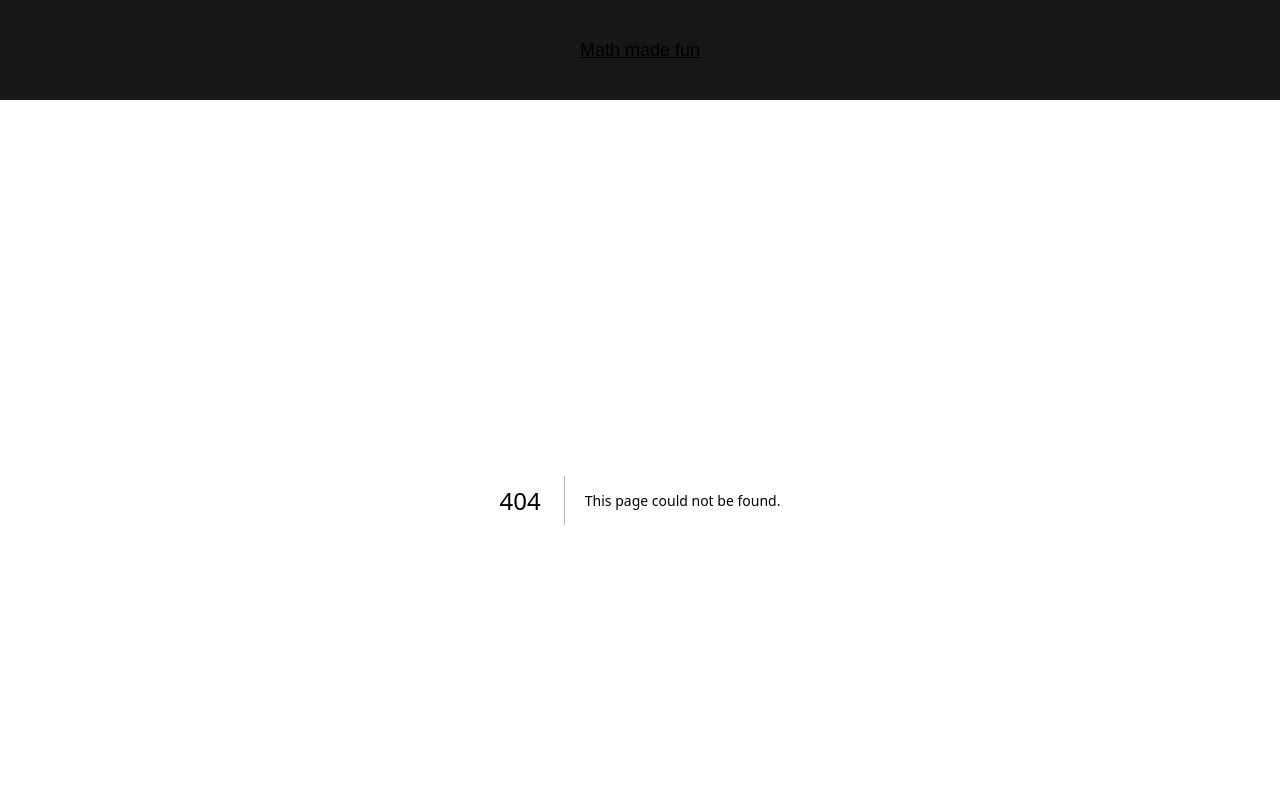
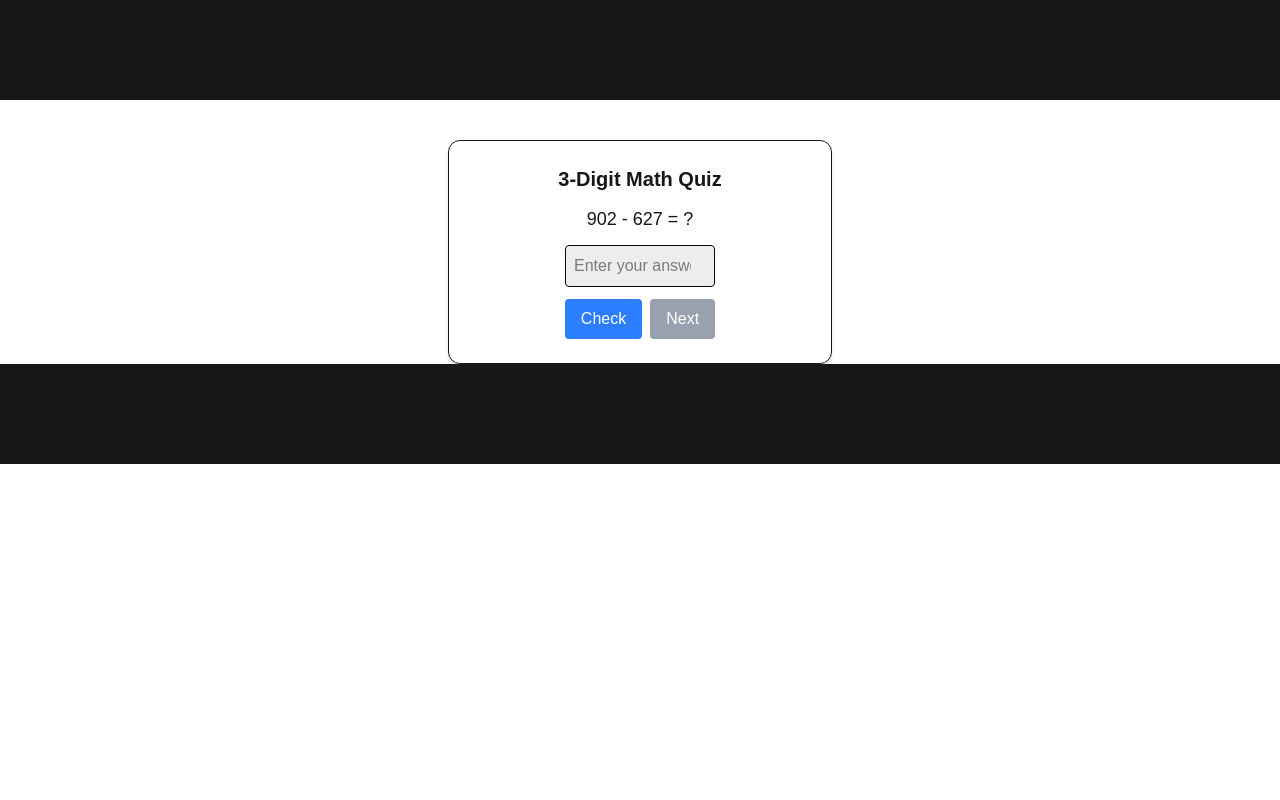
Before and after one commit to RisingSatalite/math-made-fun, a Next.js app: page /resources/basic-addition-subtraction in a window 1280 px wide. Before the commit this address had no page. Shown: the top 800 px of the page. Built offline with nearby package versions, Linux system fonts and the light colour scheme.

Commit message:
basic addition and subtraction

```diff
--- /dev/null
+++ b/src/app/resources/basic-addition-subtraction/page.js
@@ -0,0 +1,63 @@
+"use client";
+import React, { useState } from "react";
+
+const MathQuiz = () => {
+  const [num1, setNum1] = useState(Math.floor(100 + Math.random() * 900));
+  const [num2, setNum2] = useState(Math.floor(100 + Math.random() * 900));
+  const [operator, setOperator] = useState(
+    Math.random() > 0.5 ? "+" : "-"
+  );
+  const [answer, setAnswer] = useState("");
+  const [feedback, setFeedback] = useState("");
+
+  const correctAnswer = operator === "+" ? num1 + num2 : num1 - num2;
+
+  const checkAnswer = () => {
+    if (parseInt(answer) === correctAnswer) {
+      setFeedback("✅ Correct!");
+    } else {
+      setFeedback(`❌ Incorrect. The answer is ${correctAnswer}.`);
+    }
+  };
+
+  const nextQuestion = () => {
+    setNum1(Math.floor(0 + Math.random() * 900));
+    setNum2(Math.floor(0 + Math.random() * 900));
+    setOperator(Math.random() > 0.5 ? "+" : "-");
+    setAnswer("");
+    setFeedback("");
+  };
+
+  return (
+    <div className="flex flex-col items-center gap-3 p-6 border rounded-xl shadow-md max-w-sm mx-auto mt-10">
+      <h2 className="text-xl font-bold">3-Digit Math Quiz</h2>
+      <p className="text-lg">
+        {num1} {operator} {num2} = ?
+      </p>
+      <input
+        type="number"
+        value={answer}
+        onChange={(e) => setAnswer(e.target.value)}
+        placeholder="Enter your answer"
+        className="border rounded p-2 w-40 text-center"
+      />
+      <div className="flex gap-2">
+        <button
+          onClick={checkAnswer}
+          className="bg-blue-500 text-white px-4 py-2 rounded hover:bg-blue-600"
+        >
+          Check
+        </button>
+        <button
+          onClick={nextQuestion}
+          className="bg-gray-400 text-white px-4 py-2 rounded hover:bg-gray-500"
+        >
+          Next
+        </button>
+      </div>
+      {feedback && <p className="text-lg mt-2">{feedback}</p>}
+    </div>
+  );
+};
+
+export default MathQuiz;
```
